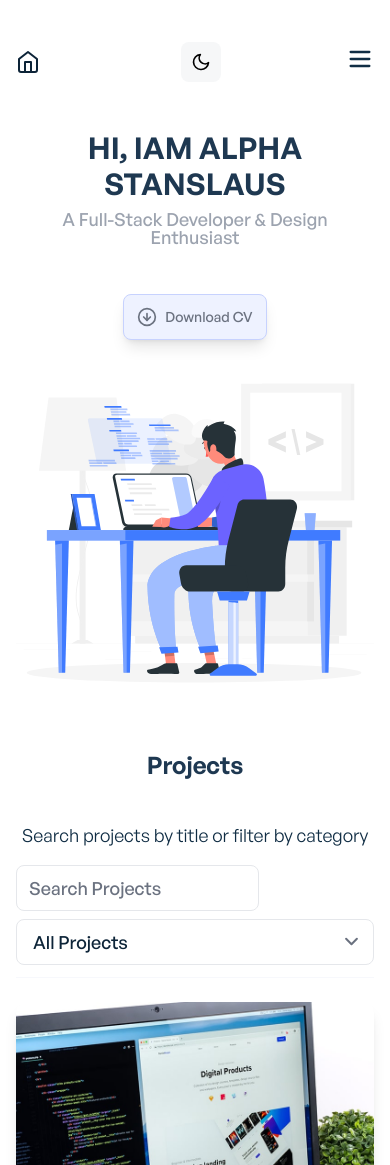
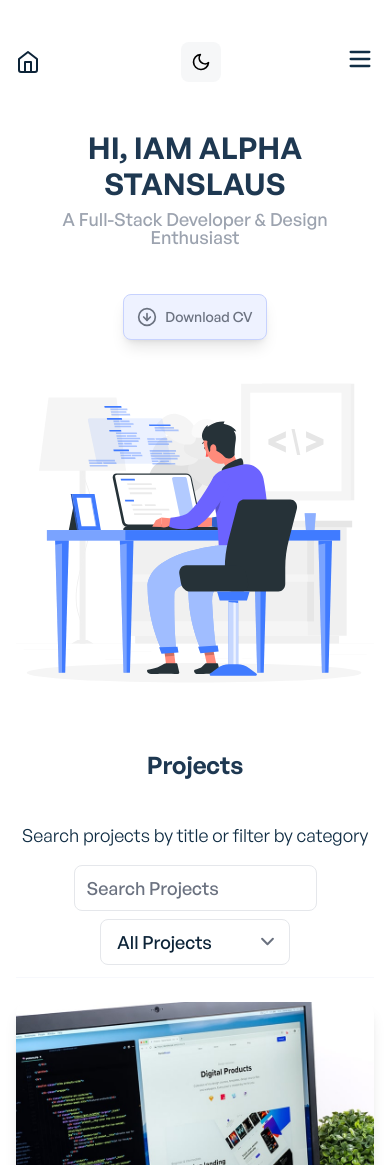
Before and after one commit to Amado-Alpha/myportfolio, a Vue app: page / in a window 390 px wide. Shown: the top 1165 px of the page. Built offline with nearby package versions, Linux system fonts and the light colour scheme; what vue-backtotop would draw is missing.

Commit message:
Fixed project search boxes

```diff
--- a/src/components/projects/ProjectsFilter.vue
+++ b/src/components/projects/ProjectsFilter.vue
@@ -23,6 +23,8 @@ export default {
 	<select @change="$emit('filter', $event.target.value)" :name="select" :id="select" class="font-general-medium
 				px-4
 				py-2
+			    mx-auto
+				sm:mx-0
 				border-1 border-gray-200
 				dark:border-secondary-dark
 				rounded-lg
--- a/src/components/projects/ProjectsGrid.vue
+++ b/src/components/projects/ProjectsGrid.vue
@@ -47,6 +47,7 @@
 					<input v-model="searchProject" class="font-general-medium
 						pl-3
 						pr-1
+						mx-auto
 						sm:px-4
 						py-2
 						border-1 border-gray-200
--- a/src/components/shared/AppBanner.vue
+++ b/src/components/shared/AppBanner.vue
@@ -11,7 +11,7 @@
 				A Full-Stack Developer & Design Enthusiast
 			</p>
 			<div class="flex justify-center sm:block">
-				<a download="Stoman-Resume.pdf" href="/files/Alpha-Resume.pdf"
+				<a download="AlphaResume.pdf" href="/files/Alpha-Resume.pdf"
 					class="flex justify-center items-center w-36 sm:w-48 mt-12 mb-6 sm:mb-0 text-lg border border-indigo-200 dark:border-ternary-dark py-2.5 sm:py-3 shadow-lg rounded-lg bg-indigo-50 focus:ring-1 focus:ring-indigo-900 hover:bg-indigo-500 text-gray-500 hover:text-white duration-500"
 					aria-label="Download Resume">
 					<i data-feather="arrow-down-circle" class="ml-0 sm:ml-1 mr-2 sm:mr-3 w-5 sm:w-6 duration-100"></i>
```
Also changed, not shown: 2 other files (tests, documents, lock files or other folders).
